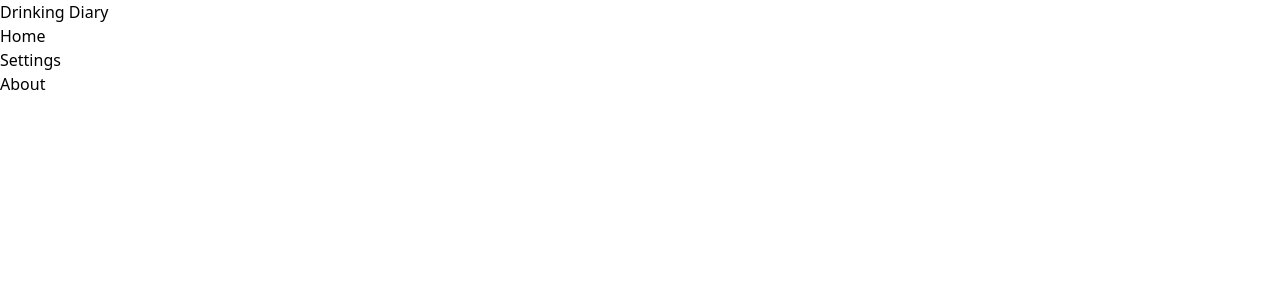
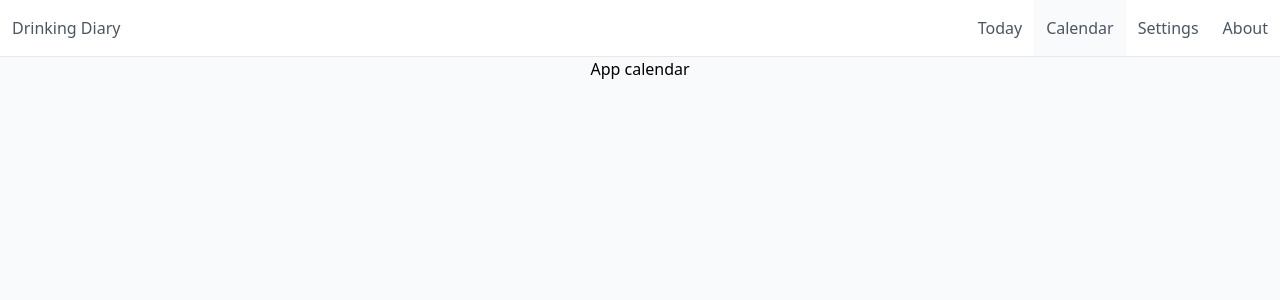
Before and after one commit to mpszymanski/drinking-diary, a React (Create React App) app: page /calendar in a window 1280 px wide. Shown: the top 300 px of the page. Built offline with nearby package versions, Linux system fonts and the light colour scheme.

Commit message:
Add CSS styles to the navigation and layout

```diff
--- a/src/App.tsx
+++ b/src/App.tsx
@@ -6,9 +6,9 @@ import Navbar from "./components/layout/Navbar";
 
 function App(): JSX.Element {
   return (
+    <div className="relative w-screen h-screen bg-gray-50 flex flex-col md:flex-col-reverse">
       <Router>
-      <Navbar routes={routes} />
-      <div>
+        <div className="flex-1">
           <Switch>
             {routes.map((route) => (
               <Route key={route.name} path={route.path} exact={route.exact}>
@@ -17,7 +17,9 @@ function App(): JSX.Element {
             ))}
           </Switch>
         </div>
+        <Navbar routes={routes} />
       </Router>
+    </div>
   );
 }
 
--- /dev/null
+++ b/src/components/DefaultProps.interface.ts
@@ -0,0 +1,3 @@
+export default interface DefaultProps {
+  className?: string;
+}
--- a/src/components/layout/Navbar.tsx
+++ b/src/components/layout/Navbar.tsx
@@ -1,26 +1,25 @@
 import React from "react";
-import { Link } from "react-router-dom";
 
 import RouteInterface from "../../Route.interface";
+import DefaultPropsInterface from "../DefaultProps.interface";
+import NavbarItem from "./NavbarItem";
 
 export default function Navbar(props: NavbarProps): JSX.Element {
   const { routes } = props;
   return (
-    <div>
-      <div>Drinking Diary</div>
-      <nav>
-        <ul>
-          {routes.map((route) => (
-            <li key={route.name}>
-              <Link to={route.path}>{route.name}</Link>
-            </li>
-          ))}
-        </ul>
-      </nav>
+    <div className="bg-white text-gray-600 border-t border-gray-200 md:border-t-0 md:border-b">
+      <div className="container mx-auto flex">
+        <div className="hidden py-4 px-3 md:block">Drinking Diary</div>
+        <nav className="relative w-full md:w-auto md:ml-auto">
+          <ul className="flex">
+            {routes.map((route) => NavbarItem({ route }))}
+          </ul>
+        </nav>
+      </div>
     </div>
   );
 }
 
-interface NavbarProps {
+interface NavbarProps extends DefaultPropsInterface {
   routes: RouteInterface[];
 }
--- /dev/null
+++ b/src/components/layout/NavbarItem.tsx
@@ -0,0 +1,28 @@
+import React from "react";
+import { Link, useLocation } from "react-router-dom";
+
+import RouteInterface from "../../Route.interface";
+import DefaultPropsInterface from "../DefaultProps.interface";
+
+export default function NavbarItem(props: NavbarItemProps): JSX.Element {
+  const { route } = props;
+
+  const location = useLocation();
+  const isActive = location.pathname === route.path;
+  const activeNavbarClass = isActive ? "bg-gray-50 font-medium" : "";
+
+  return (
+    <li
+      key={route.name}
+      className={`flex flex-1 text-center ${activeNavbarClass}`}
+    >
+      <Link to={route.path} className="py-4 px-3 flex-1">
+        {route.name}
+      </Link>
+    </li>
+  );
+}
+
+interface NavbarItemProps extends DefaultPropsInterface {
+  route: RouteInterface;
+}
--- /dev/null
+++ b/src/features/calendar/DiaryCalendarPage.tsx
@@ -0,0 +1,5 @@
+import React from "react";
+
+export default function DiaryCalendarPage(): JSX.Element {
+  return <div className="text-center">App calendar</div>;
+}
--- a/src/routes.tsx
+++ b/src/routes.tsx
@@ -3,13 +3,19 @@ import DiaryEntryPage from "./features/diaryEntry/DiaryEntryPage";
 import SettingsPage from "./features/settings/SettingsPage";
 import AboutPage from "./features/about/AboutPage";
 import Route from "./Route.interface";
+import DiaryCalendarPage from "./features/calendar/DiaryCalendarPage";
 
 const routes: Route[] = [
   {
     path: "/",
-    name: "Home",
+    name: "Today",
     exact: true,
     page: () => <DiaryEntryPage />,
+  },
+  {
+    path: "/calendar",
+    name: "Calendar",
+    page: () => <DiaryCalendarPage />,
   },
   {
     path: "/settings",
```
Also changed, not shown: 2 other files (tests, documents, lock files or other folders). Lines whose indentation alone changed are shown as unchanged.
